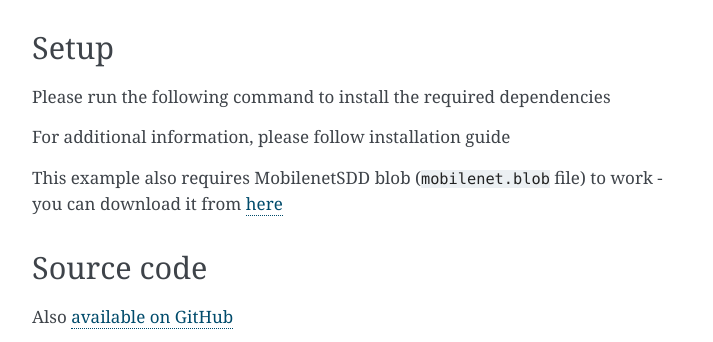
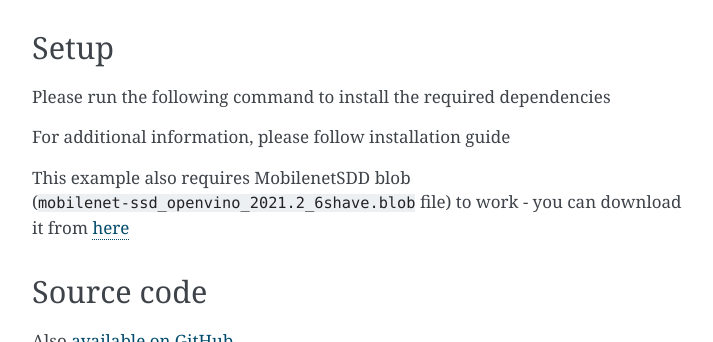
Before and after one commit to luxonis/depthai-python, a Sphinx documentation site: the page built from docs/source/samples/08_rgb_mobilenet.rst, in a window 1280 px wide, cut to the strip 632-974 px from the top of the page. Shown: the whole strip, without its empty margins (388-1101 px from the left). Built offline with Sphinx 7.4.7, drawn with Linux system fonts in a browser that asks for light colours; pages that are not in the unit, such as notebooks, are missing from menus; the version number could not be read and is left out.

Commit message:
update 08 example demo

```diff
--- a/docs/source/samples/08_rgb_mobilenet.rst
+++ b/docs/source/samples/08_rgb_mobilenet.rst
@@ -10,7 +10,7 @@
 .. raw:: html
 
     <div style="position: relative; padding-bottom: 56.25%; height: 0; overflow: hidden; max-width: 100%; height: auto;">
-        <iframe src="https://www.youtube.com/embed/68VkKGO1WX4" frameborder="0" allowfullscreen style="position: absolute; top: 0; left: 0; width: 100%; height: 100%;"></iframe>
+        <iframe src="https://www.youtube.com/embed/3j4cNFKzLek" frameborder="0" allowfullscreen style="position: absolute; top: 0; left: 0; width: 100%; height: 100%;"></iframe>
     </div>
 
 Setup
@@ -18,7 +18,7 @@
 
 .. include::  /includes/install_from_pypi.rst
 
-This example also requires MobilenetSDD blob (:code:`mobilenet.blob` file) to work - you can download it from
+This example also requires MobilenetSDD blob (:code:`mobilenet-ssd_openvino_2021.2_6shave.blob` file) to work - you can download it from
 `here <https://artifacts.luxonis.com/artifactory/luxonis-depthai-data-local/network/mobilenet-ssd_openvino_2021.2_6shave.blob>`__
 
 Source code
```
Also changed, not shown: examples/README.md.
